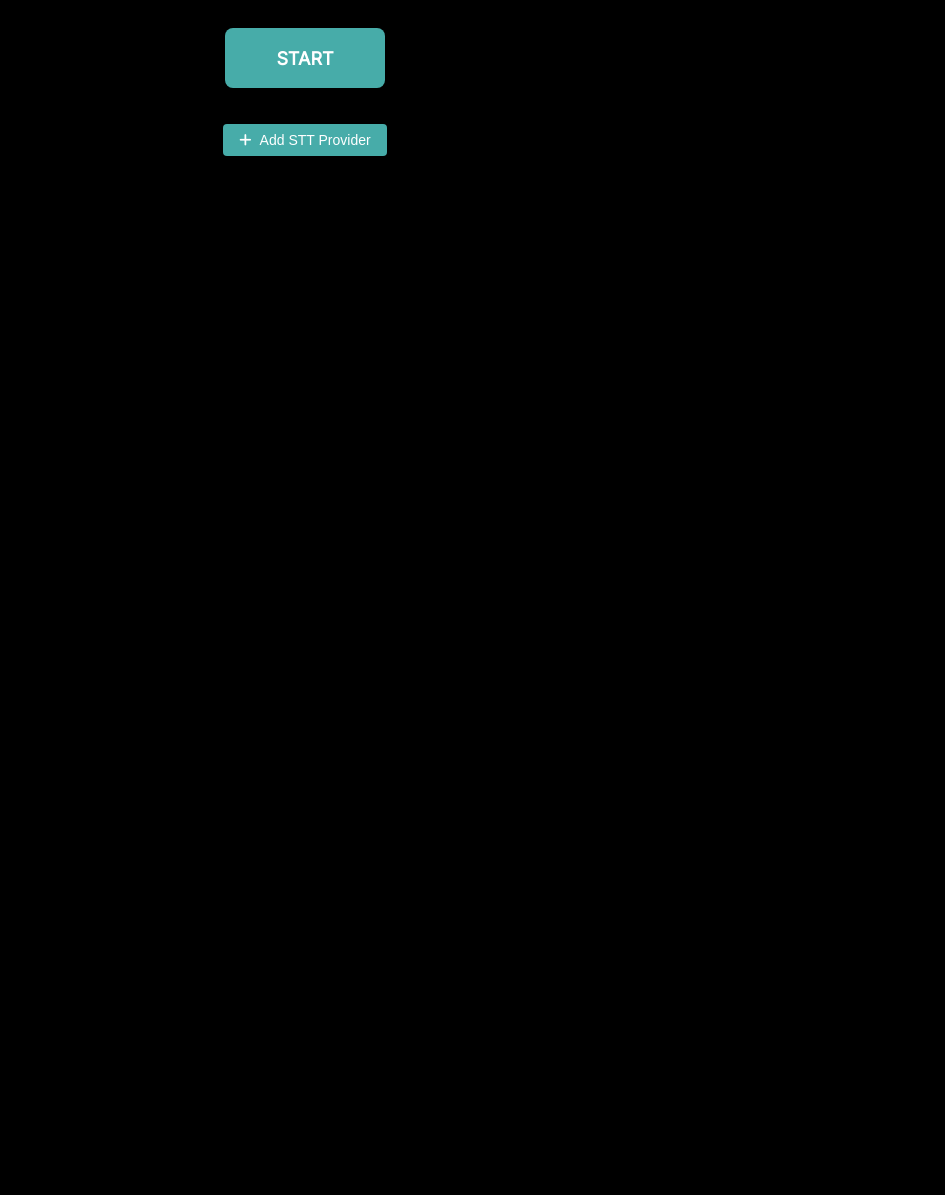
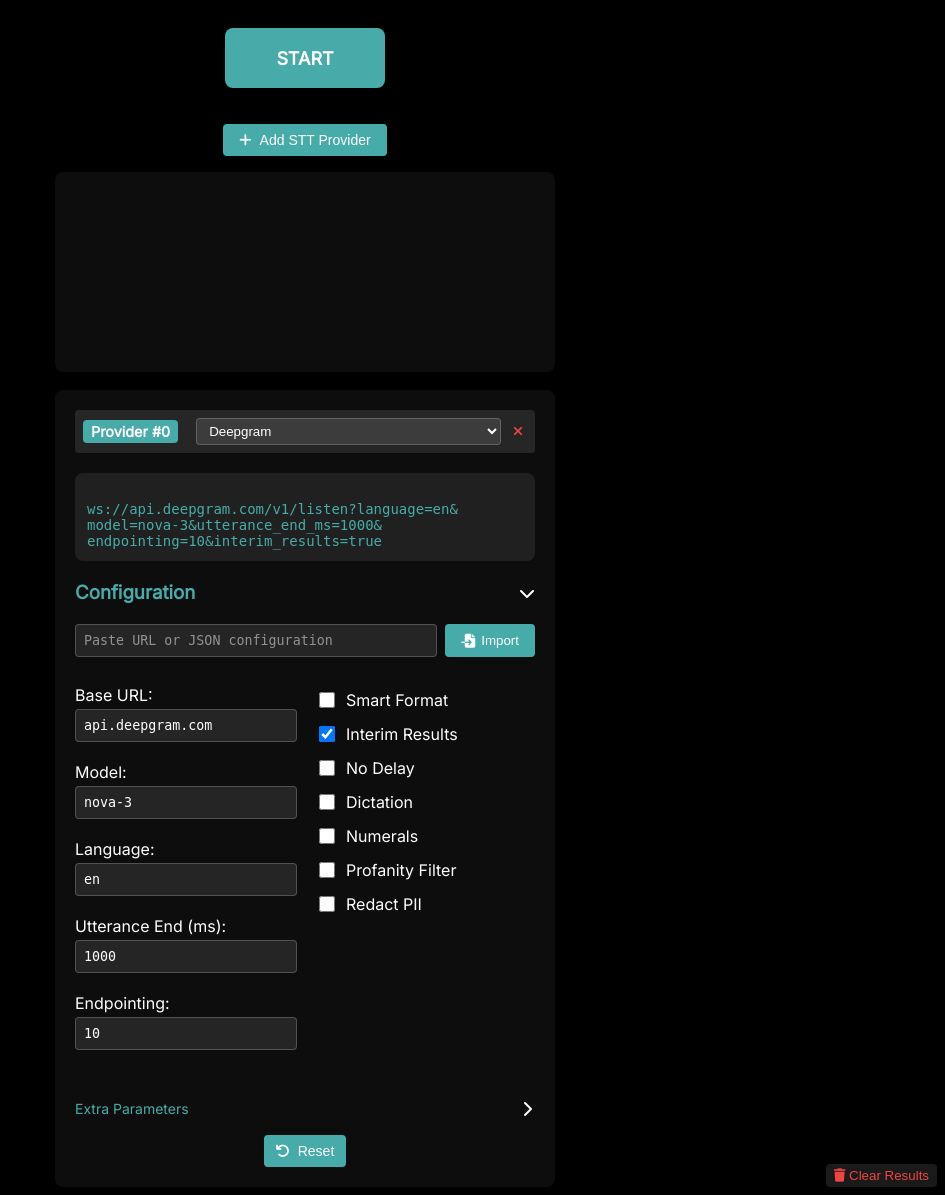
Before and after one commit to Jacob-Lasky/deepgram-python-stt-comparisons, a Flask app: page / in a window 1280 px wide. Shown: the whole page, without its empty margins (335-1280 px from the left). Run offline with Flask 3, Linux system fonts and the light colour scheme; some libraries are stand-ins or nearby versions.

Commit message:
Add support for multiple simultaneous STT providers with unique IDs and UI labels

```diff
--- a/app.py
+++ b/app.py
@@ -23,23 +23,25 @@
 
 # Initialize provider registry
 providers = Providers()
-active_provider = None
+active_providers = {}  # Dictionary to store active providers by ID
 
-def emit_transcription(result):
-    """Callback function for transcription updates."""
-    # Add providerId to the result
-    if active_provider:
-        result["providerId"] = 0  # Use 0 as the default provider ID
+def create_transcription_callback(provider_id):
+    """Create a callback function for a specific provider ID."""
+    def callback(result):
+        # Add providerId to the result
+        result["providerId"] = provider_id
 
-    # Log the full result being sent to the client
-    logging.info(f"Emitting transcription to client: {result}")
+        # Log the full result being sent to the client
+        logging.info(f"Emitting transcription from provider {provider_id}: {result}")
 
-    # Ensure is_final is a boolean
-    if "is_final" in result:
-        result["is_final"] = bool(result["is_final"])
-        logging.info(f"is_final type: {type(result['is_final'])}, value: {result['is_final']}")
+        # Ensure is_final is a boolean
+        if "is_final" in result:
+            result["is_final"] = bool(result["is_final"])
+            logging.info(f"is_final type: {type(result['is_final'])}, value: {result['is_final']}")
 
-    socketio.emit("transcription_update", result)
+        socketio.emit("transcription_update", result)
+
+    return callback
 
 # Flask routes
 @app.route("/")
@@ -47,12 +49,12 @@
     return render_template("index.html")
 
 # Provider connection handling
-def initialize_provider(provider_name: str, config_options=None):
-    global active_provider
+def initialize_provider(provider_name: str, provider_id: int, config_options=None):
+    global active_providers
 
-    if active_provider:
-        active_provider.stop()
-        active_provider = None
+    # Stop the provider if it's already active
+    if provider_id in active_providers:
+        active_providers[provider_id].stop()
 
     if provider_name == "deepgram":
         api_key = os.getenv("DEEPGRAM_API_KEY")
@@ -60,13 +62,16 @@
             logging.error("No Deepgram API key found in environment")
             return False
 
-        provider = DeepgramProvider(api_key, emit_transcription)
+        # Create a callback specific to this provider ID
+        callback = create_transcription_callback(provider_id)
+
+        provider = DeepgramProvider(api_key, callback)
         if not provider.initialize(config_options or {}):
-            logging.error("Failed to initialize Deepgram provider")
+            logging.error(f"Failed to initialize Deepgram provider {provider_id}")
             return False
 
-        providers.add_provider(provider_name, provider)
-        active_provider = provider
+        providers.add_provider(f"{provider_name}_{provider_id}", provider)
+        active_providers[provider_id] = provider
         return True
 
     logging.error(f"Unknown provider: {provider_name}")
@@ -76,39 +81,45 @@
 @socketio.on("audio_stream")
 def handle_audio_stream(data):
     logging.info(f"Received audio stream data: {type(data)} with keys {data.keys()}")
-    if active_provider and active_provider.is_connected:
-        # Extract just the audio data from the message
-        audio_data = data.get('data')
-        if audio_data:
-            logging.info(f"Sending audio data of type {type(audio_data)} to provider {data['providerId']}")
-            active_provider.send(audio_data)
+    # Extract just the audio data from the message
+    audio_data = data.get('data')
+    if audio_data:
+        # Send to all active providers
+        for provider_id, provider in active_providers.items():
+            if provider.is_connected:
+                logging.info(f"Sending audio data to provider {provider_id}")
+                provider.send(audio_data)
 
 @socketio.on("toggle_transcription")
 def handle_toggle_transcription(data):
-    global active_provider
+    global active_providers
 
     logging.info(f"Received toggle_transcription event with data: {data}")
 
     action = data.get("action")
     provider_name = data.get("provider", "deepgram")
+    provider_id = data.get("providerId", 0)
 
     if action == "start":
-        logging.info(f"Starting {provider_name} connection")
+        logging.info(f"Starting {provider_name} connection for provider ID {provider_id}")
         config = data.get("config", {})
         logging.info(f"Using config: {config}")
 
-        if initialize_provider(provider_name, config):
-            active_provider.start(config)
-            logging.info(f"Started {provider_name} provider successfully")
+        if initialize_provider(provider_name, provider_id, config):
+            active_providers[provider_id].start(config)
+            logging.info(f"Started {provider_name} provider {provider_id} successfully")
         else:
-            logging.error(f"Failed to initialize {provider_name} provider")
+            logging.error(f"Failed to initialize {provider_name} provider {provider_id}")
 
-    elif action == "stop" and active_provider:
-        logging.info(f"Stopping {provider_name} connection")
-        active_provider.stop()
-        active_provider = None
+    elif action == "stop":
+        if provider_id in active_providers:
+            logging.info(f"Stopping {provider_name} provider {provider_id}")
+            active_providers[provider_id].stop()
+            del active_providers[provider_id]
+        else:
+            logging.warning(f"No active provider with ID {provider_id}")
     else:
-        logging.warning(f"Invalid action '{action}' or no active provider")
+        logging.warning(f"Invalid action '{action}'")
 
 @socketio.on("connect")
 def server_connect():
--- a/static/script.js
+++ b/static/script.js
@@ -26,6 +26,13 @@
     // Initialize socket first
     console.log('Initializing socket connection...');
     socket = io("http://" + window.location.hostname + ":" + socket_port.toString());
+
+    // Add the first provider automatically
+    setTimeout(() => {
+        if (providers.length === 0) {
+            addProvider();
+        }
+    }, 500);
 
     // Set up socket event handlers
     socket.on('connect', () => {
@@ -561,6 +568,15 @@
 
         providerColumn.id = `provider-${newId}`;
 
+        // Add provider ID to the column for visual identification
+        const providerHeader = clone.querySelector('.provider-header');
+        if (providerHeader) {
+            const providerIdLabel = document.createElement('span');
+            providerIdLabel.className = 'provider-id-label';
+            providerIdLabel.textContent = `Provider #${newId}`;
+            providerHeader.insertBefore(providerIdLabel, providerHeader.firstChild);
+        }
+
         // Add to DOM first so we can query within it
         container.appendChild(clone);
         newProvider.column = providerColumn;
@@ -588,7 +604,17 @@
         stopRecording(provider);
     }
 
+    // Tell the server to stop this provider
+    socket.emit("toggle_transcription", { action: "stop", providerId: id });
+
+    // Remove from the UI
     provider.remove();
+
+    // Remove from the providers array
+    const index = providers.findIndex(p => p.id === id);
+    if (index !== -1) {
+        providers.splice(index, 1);
+    }
 }
 
 function parseUrlParams(url) {
--- a/static/style.css
+++ b/static/style.css
@@ -398,6 +398,16 @@
   border-radius: 4px;
 }
 
+.provider-id-label {
+  font-weight: bold;
+  margin-right: 10px;
+  color: #fff;
+  background-color: #47aca9;
+  padding: 3px 8px;
+  border-radius: 4px;
+  font-size: 0.9em;
+}
+
 .provider-header .button-container {
   margin: 0;
   padding: 0;
```
